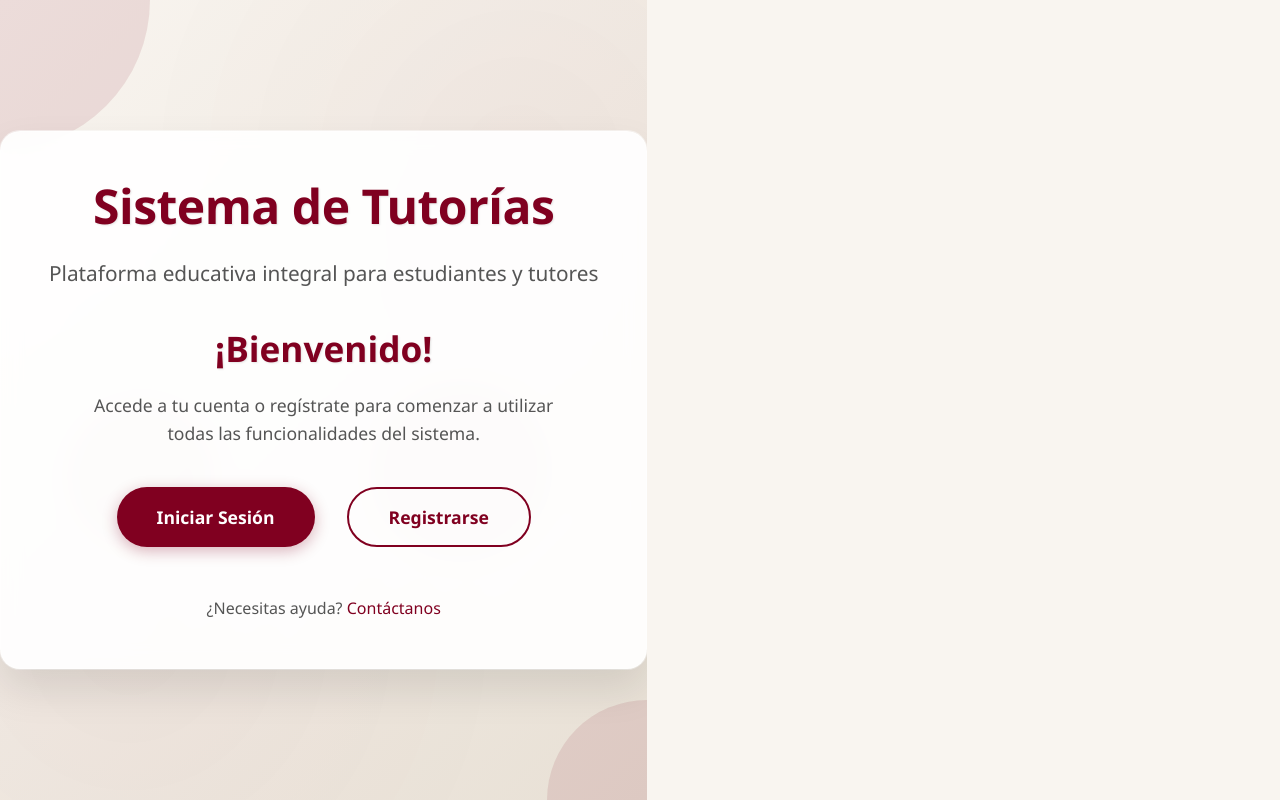
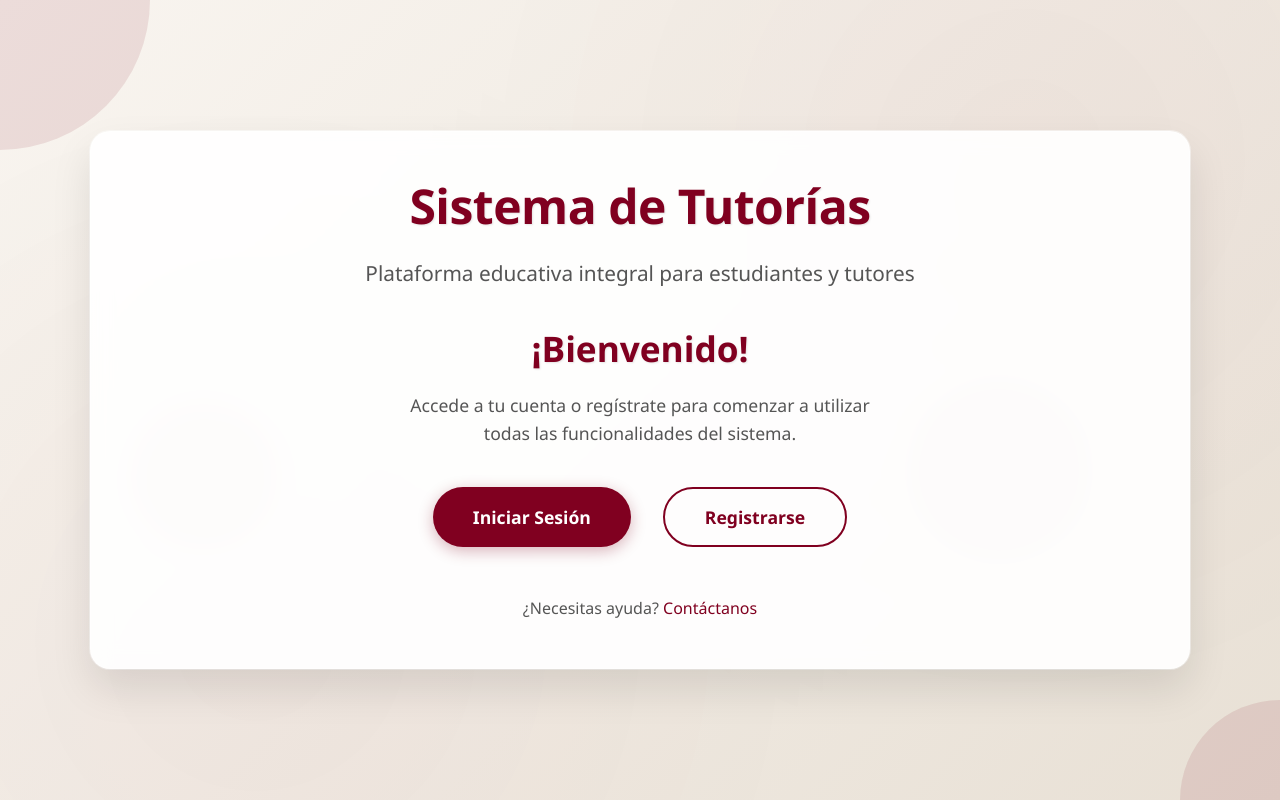
Before and after one commit to PerseoN15/DevOps_ProyectoFinal, a React app in the folder frontend/: page / in a window 1280 px wide. Built offline with nearby package versions, Linux system fonts and the light colour scheme; the HTML template or start-up script is replaced by a standard one.

Commit message:
modiciacion de diseño en el login

```diff
--- a/frontend/src/pages/Login.css
+++ b/frontend/src/pages/Login.css
@@ -25,7 +25,7 @@ body {
   background: var(--beige-claro);
 }
 
-/* Contenedor principal inspirado en tu diseño */
+/* Contenedor principal - OCUPANDO TODA LA PANTALLA */
 .welcome-container {
   text-align: center;
   padding: 0;
@@ -38,6 +38,7 @@ body {
   align-items: center;
   position: relative;
   overflow: hidden;
+  width: 100vw; /*  Asegura que ocupe todo el ancho de la ventana */
 }
 
 /* Fondo con patrón sutil */
@@ -108,9 +109,11 @@ body {
   }
 }
 
-/* Contenido principal */
+/* Contenido principal - MÁS ANCHO Y MEJOR CENTRADO */
 .welcome-content {
-  max-width: 800px;
+  width: 90vw; /* 👈 Ocupa el 90% del ancho de la ventana */
+  max-width: 1200px; /* 👈 Máximo más amplio para pantallas grandes */
+  margin: 0 auto; /* 👈 Centra horizontalmente */
   padding: 3rem;
   background: rgba(255, 255, 255, 0.92);
   border-radius: 20px;
@@ -294,13 +297,14 @@ body {
   padding: 2rem;
 }
 
-/* Modal Content - Estilo similar a la tarjeta principal */
+/* Modal Content - MÁS ANCHO TAMBIÉN */
 .modal-content {
   background: rgba(255, 255, 255, 0.95);
   border-radius: 20px;
   padding: 3rem;
-  width: 100%;
-  max-width: 450px;
+  width: 90vw; /*  Mismo enfoque responsivo */
+  max-width: 500px; /*  Máximo para modales */
+  margin: 0 auto; /* Centrado */
   position: relative;
   animation: modalSlideIn 0.4s ease-out;
   box-shadow:
@@ -629,6 +633,7 @@ body {
   .welcome-content {
     padding: 2rem;
     margin: 1rem;
+    width: 95vw; /*  Más ancho en móviles */
   }
 
   .main-title {
@@ -651,6 +656,7 @@ body {
   .modal-content {
     padding: 2rem;
     margin: 1rem;
+    width: 95vw; /*  Más ancho en móviles */
   }
 
   .form-options {
@@ -667,10 +673,12 @@ body {
 @media (max-width: 480px) {
   .welcome-content {
     padding: 1.5rem;
+    width: 98vw; /*  Casi todo el ancho en móviles pequeños */
   }
 
   .modal-content {
     padding: 1.5rem;
+    width: 98vw; /*  Casi todo el ancho en móviles pequeños */
   }
 
   .main-title {
@@ -681,3 +689,10 @@ body {
     font-size: 1.8rem;
   }
 }
+
+/* Para pantallas muy grandes (más de 1200px) */
+@media (min-width: 1200px) {
+  .welcome-content {
+    max-width: 1100px; /*  Un poco más ancho en pantallas grandes */
+  }
+}
```
